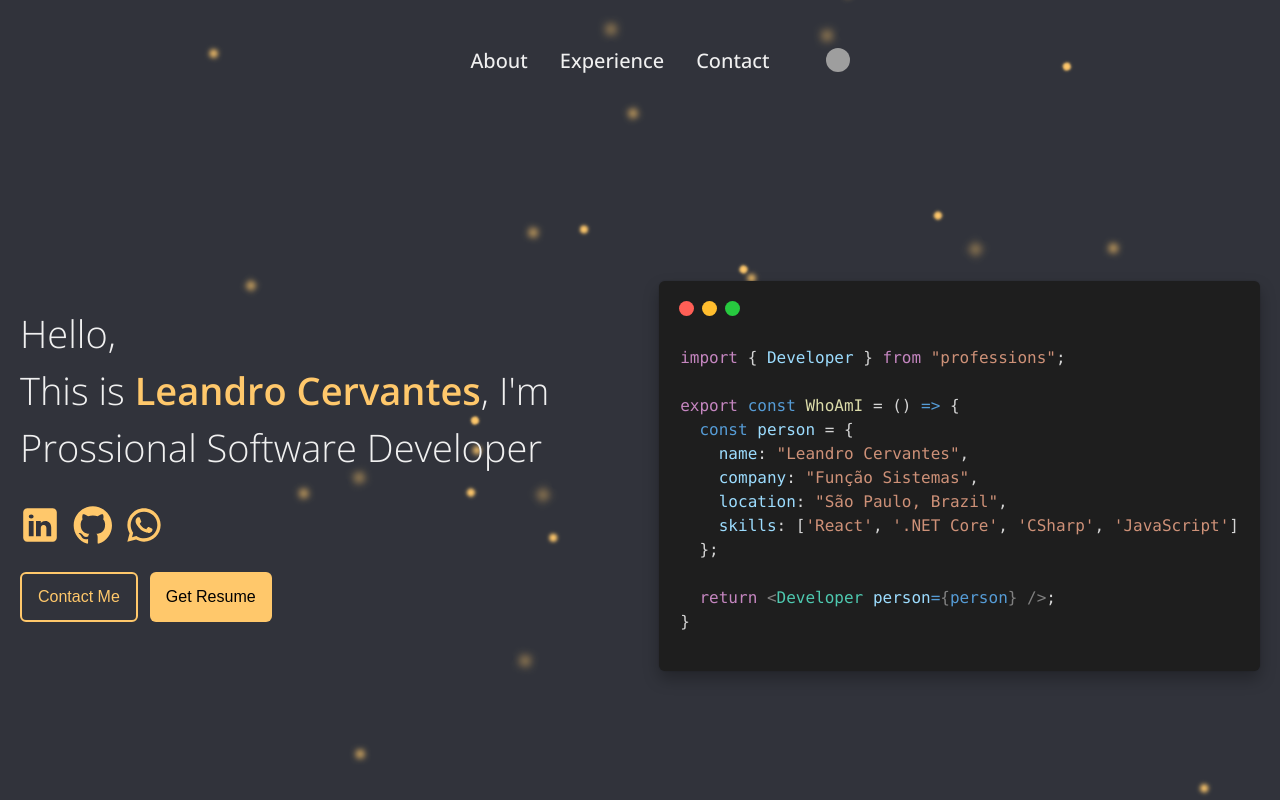
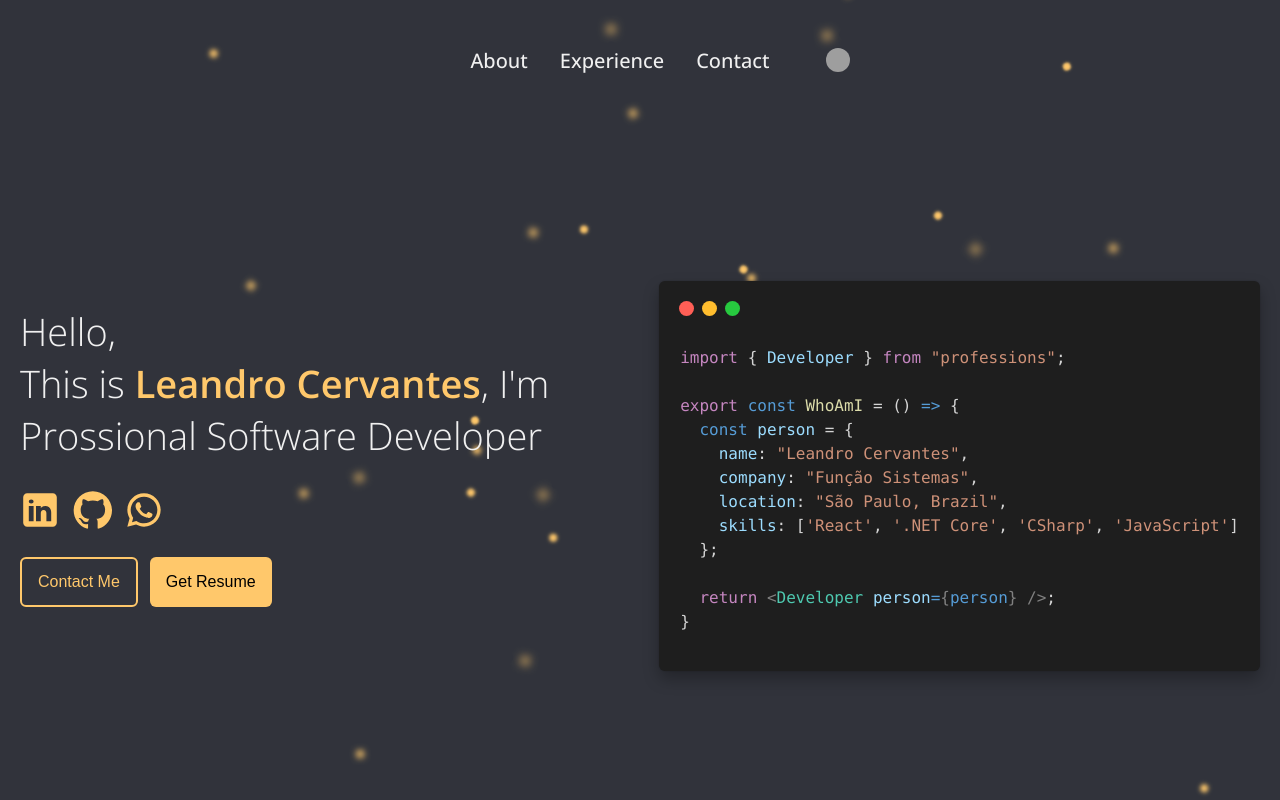
Before and after one commit to leandrocervant/portfolio, a React (Vite) app: page / in a window 1280 px wide. Built offline with nearby package versions, Linux system fonts and the light colour scheme; grey boxes are pictures that could not be loaded.

Commit message:
refactor: remove unused heading styles from Tipography.css

```diff
--- a/src/components/Tipography/Tipography.css
+++ b/src/components/Tipography/Tipography.css
@@ -22,10 +22,6 @@
 
 .Tipography--inline {
   font-size: var(--font-size-600);
-}
-
-.Tipography--heading {
-  line-height: 1.5;
 }
 
 .h1 {
```
